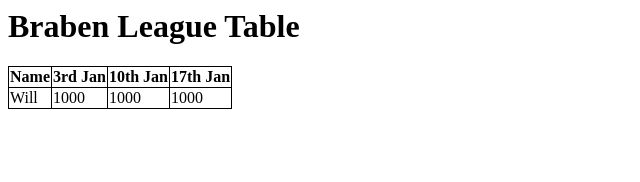
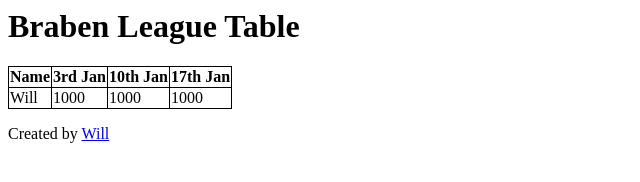
Before and after one commit to WillTheDeveloper/BrabenLeagueTable, a plain HTML site: page index.html in a window 1280 px wide. Shown: the whole page, without its empty margins (0-640 px from the left). Drawn offline with Linux system fonts and the light colour scheme.

Commit message:
Added footer link to repo

```diff
--- a/index.html
+++ b/index.html
@@ -47,5 +47,9 @@
 				</tr>
 			</table>
 		</div>
+
+		<footer>
+			<p>Created by <a href="https://www.github.com/WillTheDeveloper/BrabenLeagueTable" >Will</a></p>
+		</footer>
 	</body>
 </html>
```
